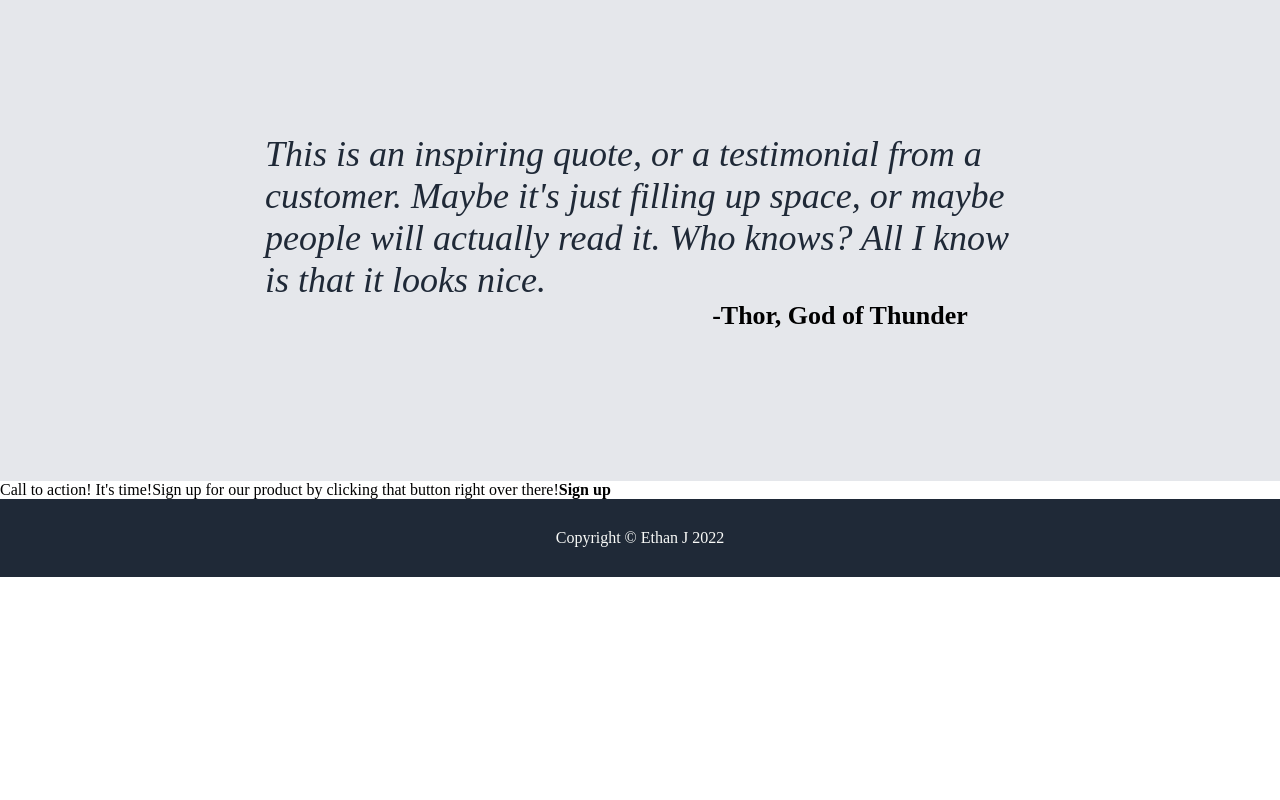
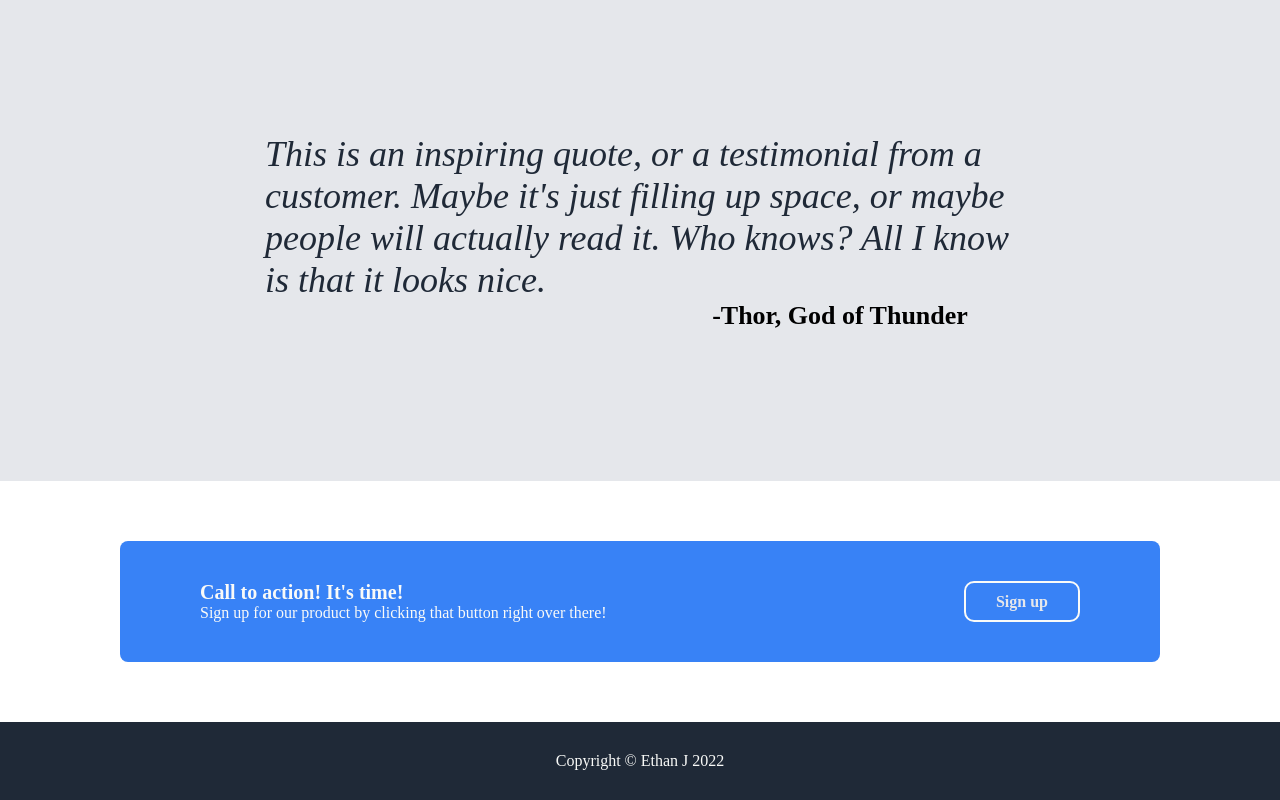
Before and after one commit to E-Jackson1/Landing-Page, a plain HTML site: page index.html in a window 1280 px wide. Shown: the part 881-1681 px from the top of the page. Before the commit the page ends 1458 px from the top, so only its background shows below. Drawn offline with Linux system fonts and the light colour scheme.

Commit message:
added bottom section

```diff
--- a/index.html
+++ b/index.html
@@ -43,8 +43,10 @@
         <div class="quote-source">-Thor, God of Thunder</div>
     </div>
     <div class="bottom">
-        <div class="bottom-title">Call to action! It's time!</div>
-        <div class="bottom-text">Sign up for our product by clicking that button right over there!</div>
+        <div class="content">
+            <div class="bottom-title">Call to action! It's time!</div>
+            <div class="bottom-text">Sign up for our product by clicking that button right over there!</div>
+        </div>
         <b class="bottom-sign-up">Sign up</b>
     </div>
     <div class="footer">
--- a/styles.css
+++ b/styles.css
@@ -122,7 +122,28 @@ body {
     font-weight: bold;
 }
 .bottom {
+    justify-content: space-between;
+    color: #F9FAF8;
+    margin: 60px 120px;
+    padding: 40px 80px;
+    background-color: #3882F6;
     display: flex;
+    border-radius: 8px;
+}
+.bottom-title {
+    font-size: 20px;
+    font-weight: 900;
+}
+.bottom-sign-up {
+    display: flex;
+    justify-content: center;
+    align-items: center;
+    color: #E5E7EB;
+    width: fit-content;
+    padding: 5px 30px;
+    background-color: #3882F6;
+    border: 2px solid #F9FAF8;
+    border-radius: 10px;
 }
 ul {
     list-style: none;
```
